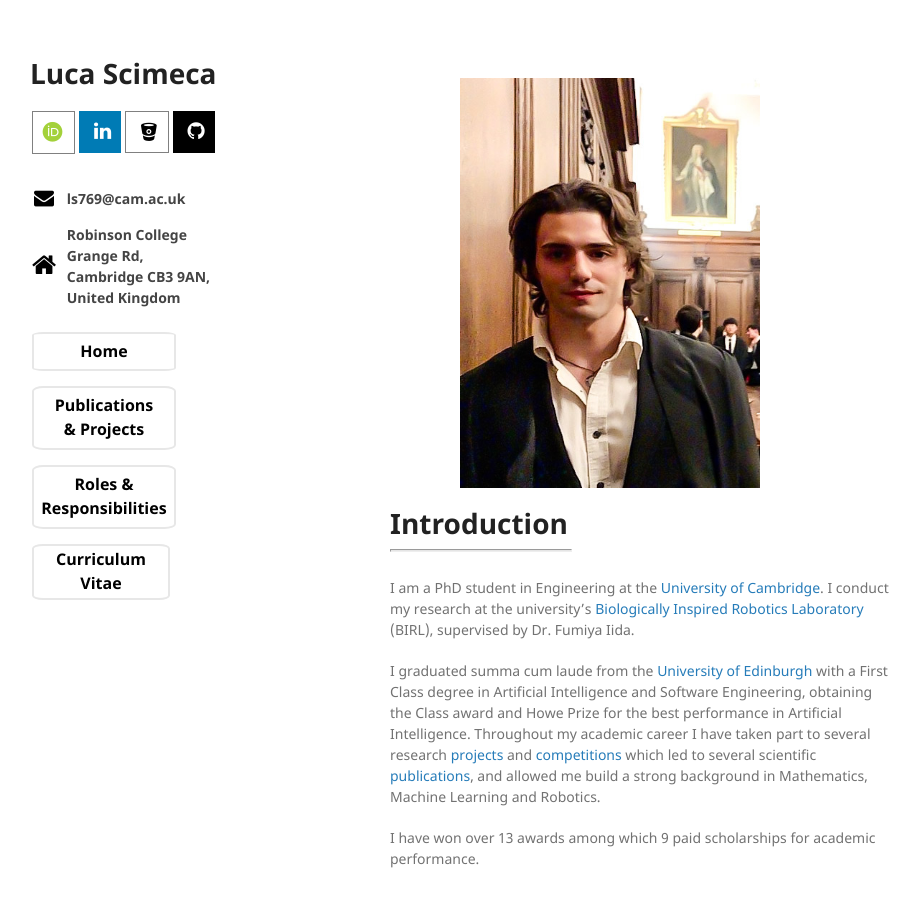
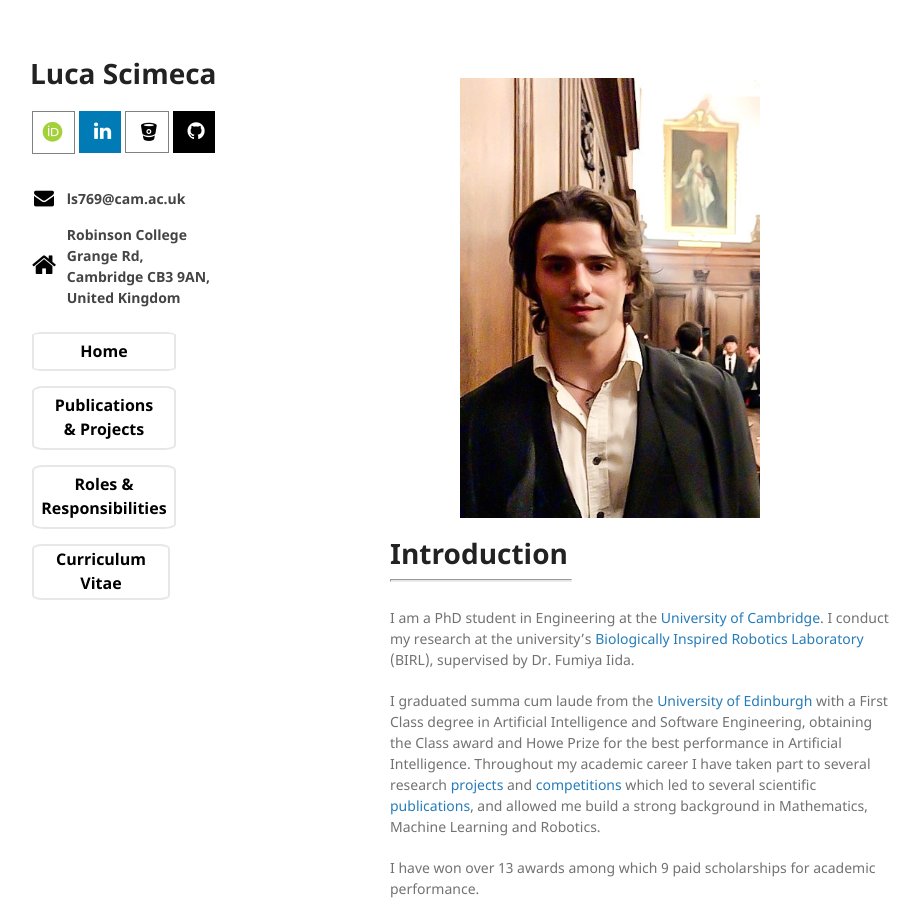
Before and after one commit to lucascimeca/lucascimeca.github.io, a Jekyll site: the page built from index.md, in a window 1280 px wide and 900 px high. Shown: the whole window, without its empty margins (180-1100 px from the left). Built offline with Jekyll 4.4.1, drawn with Linux system fonts in a browser that asks for light colours; nearby versions of some CDN libraries; some web fonts are replaced; the repository's description, which GitHub fills in, is left out.

Commit message:
Update index.md

```diff
--- a/index.md
+++ b/index.md
@@ -5,7 +5,7 @@ layout: default
 <link rel="stylesheet" href="{{ '/assets/css/style.css?v=' | append: site.github.build_revision | relative_url }}">
 
 <p id="-intro_img" style="padding-top: 20px; padding-left: 5em">
-  <img src="/docs/Luca Scimeca.jpg" align="center" height="410" width="300">
+  <img src="/docs/Luca Scimeca.jpg" align="center" height="440" width="300">
 </p>
 
 # [](#Intro) Introduction
```
